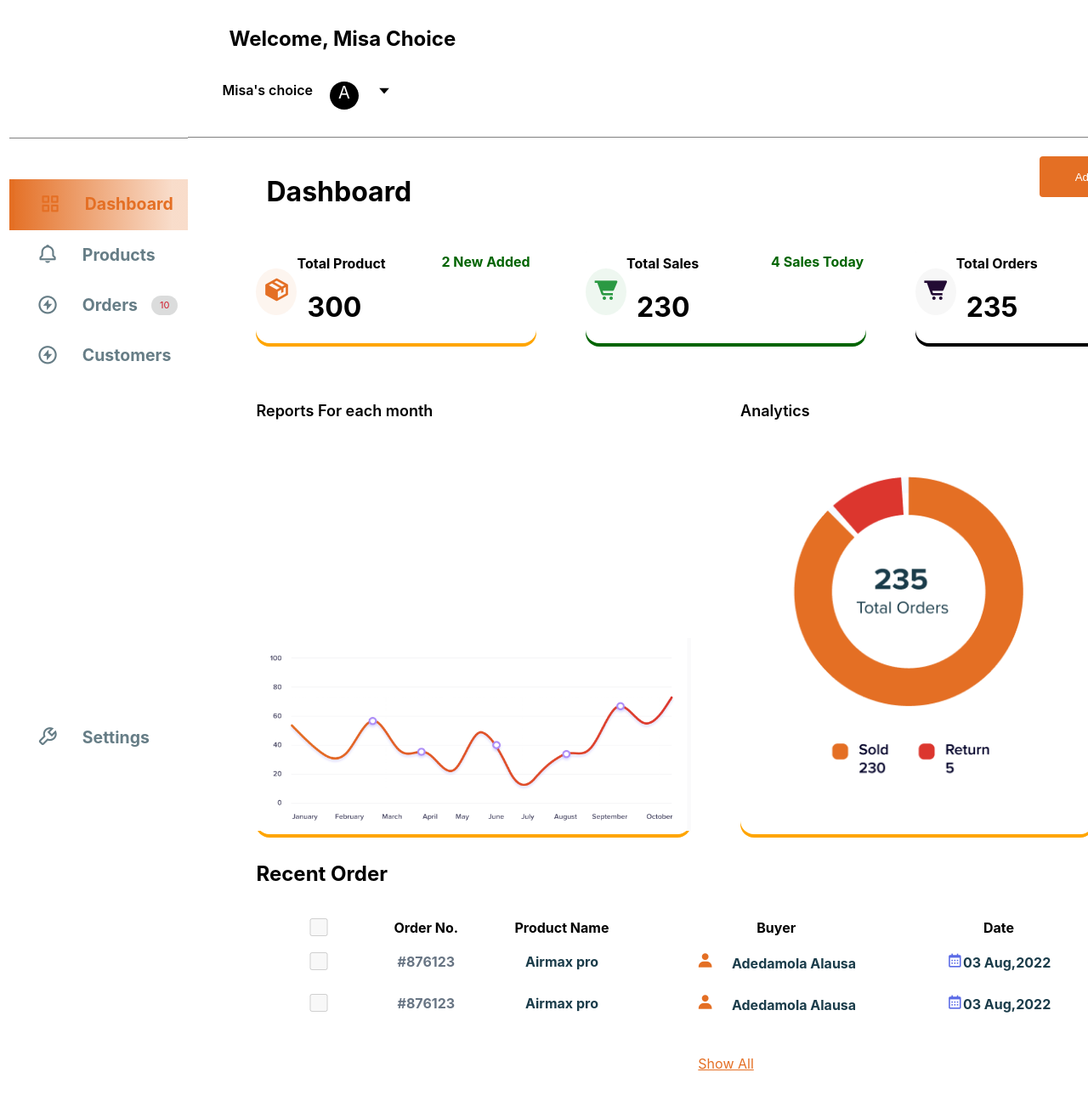
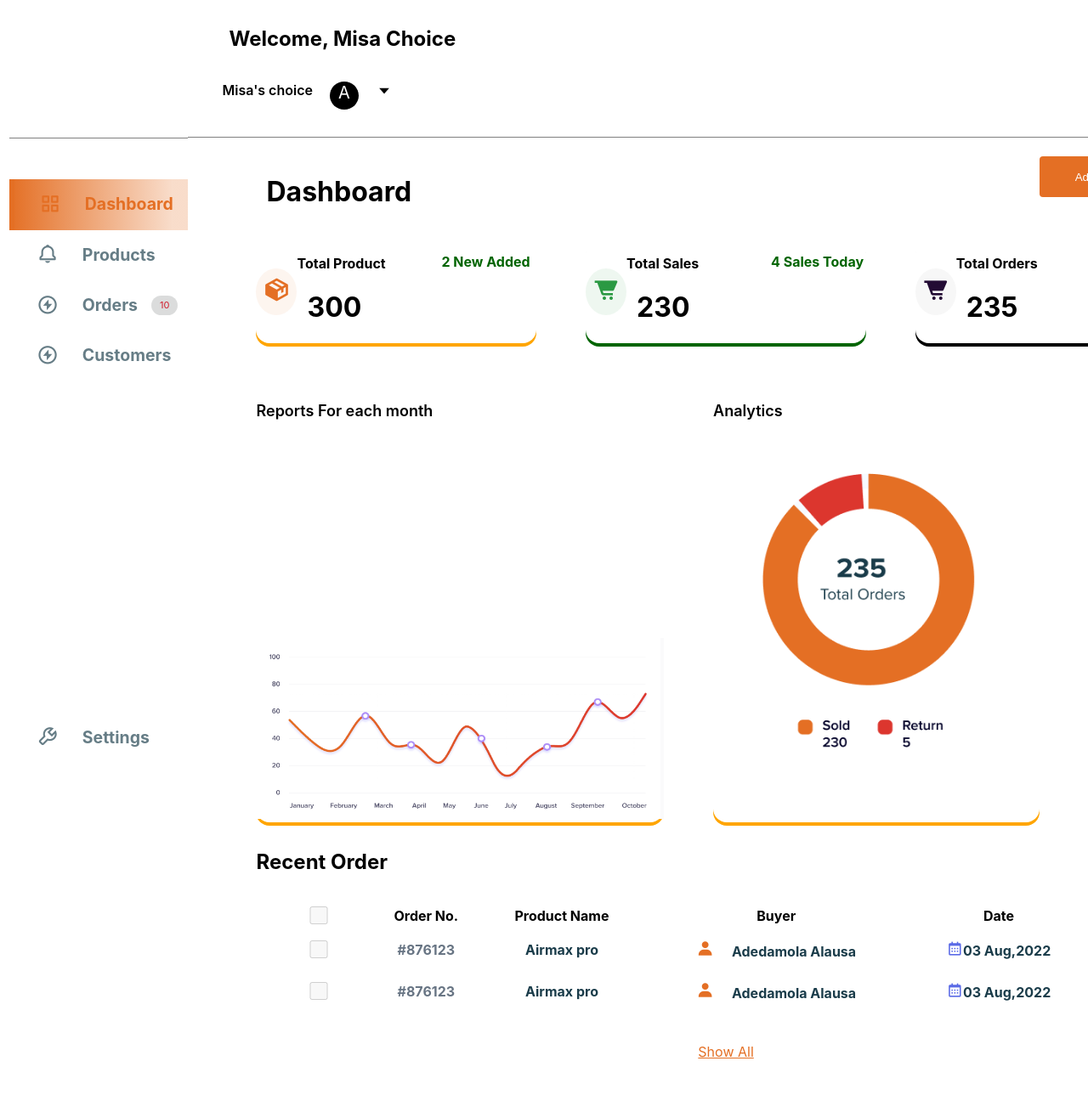
Before and after one commit to abed-obaah/react-dashboard, a React (Create React App) app: page / in a window 1280 px wide. Shown: the top 1289 px of the page at 85% size. Built offline with nearby package versions, Linux system fonts and the light colour scheme.

Commit message:
Update App.css

```diff
--- a/src/App.css
+++ b/src/App.css
@@ -607,11 +607,11 @@ main .recent-orders table{
 }
 
 .image01{
-  width: 26em;
+  width: 24em;
 }
 .image02{
   margin-top: 15em;
-  width: 32em;
+  width: 30em;
 }
 
 .svgimgs{
```
